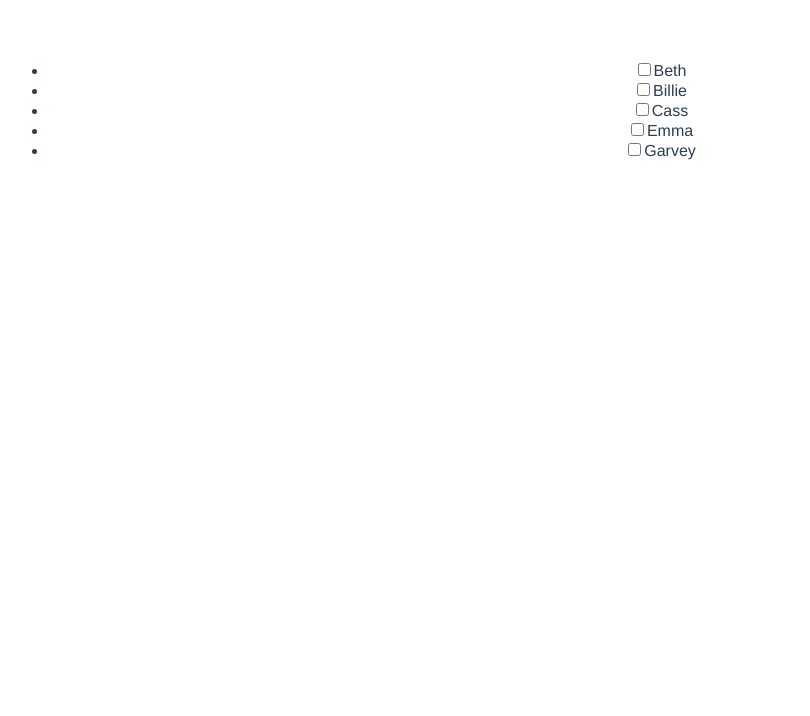
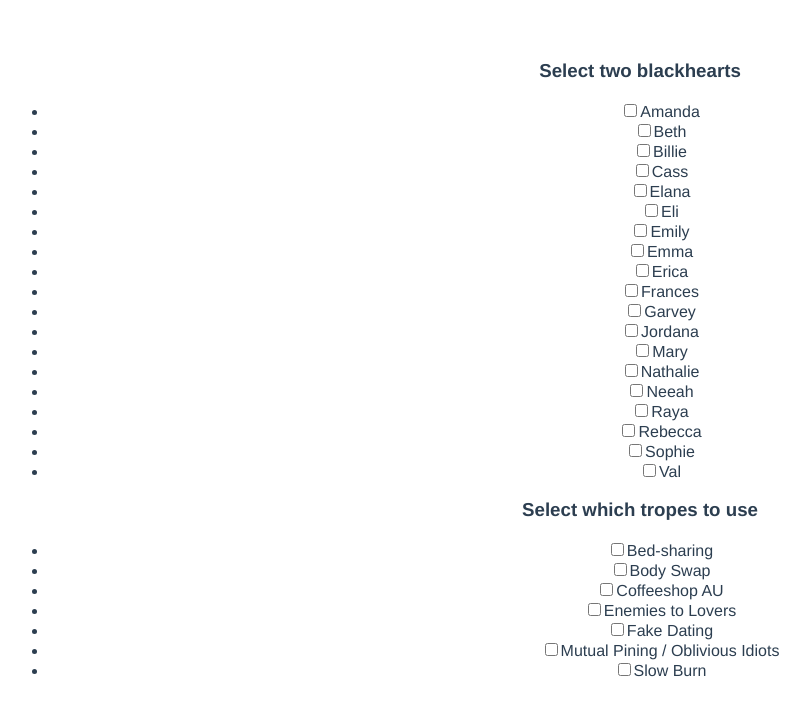
Before and after one commit to billie-rose/blackhearts, a Vue app: page / in a window 1280 px wide. Shown: the top 716 px of the page, without its empty margins (0-810 px from the left). Built offline with nearby package versions, Linux system fonts and the light colour scheme.

Commit message:
progress

```diff
--- /dev/null
+++ b/src/assets/data.js
@@ -0,0 +1,32 @@
+export default {
+    tropes: [
+        'Bed-sharing',
+        'Body Swap',
+        'Coffeeshop AU',
+        'Enemies to Lovers',
+        'Fake Dating',
+        'Mutual Pining / Oblivious Idiots',
+        'Slow Burn',
+    ].sort(),
+    blackhearts: [
+        { name: 'Amanda', pronouns: 'they/them/theirs' },
+        { name: 'Beth', pronouns: 'she/her/hers' },
+        { name: 'Billie', pronouns: 'she/her/hers' },
+        { name: 'Cass', pronouns: 'she/her/hers' },
+        { name: 'Elana', pronouns: 'she/her/hers' },
+        { name: 'Eli', pronouns: 'he/him/his' },
+        { name: 'Emily', pronouns: 'she/her/hers' },
+        { name: 'Emma', pronouns: 'she/her/hers' },
+        { name: 'Erica', pronouns: 'she/her/hers' },
+        { name: 'Frances', pronouns: 'she/her/hers' },
+        { name: 'Garvey', pronouns: 'she/her/hers' },
+        { name: 'Jordana', pronouns: 'she/her/hers' },
+        { name: 'Mary', pronouns: 'she/her/hers' },
+        { name: 'Nathalie', pronouns: 'she/her/hers' },
+        { name: 'Neeah', pronouns: 'she/her/hers' },
+        { name: 'Raya', pronouns: 'they/them/theirs' },
+        { name: 'Rebecca', pronouns: 'she/her/hers' },
+        { name: 'Sophie', pronouns: 'she/her/hers' },
+        { name: 'Val', pronouns: 'she/her/hers' }
+    ].sort()
+}
--- a/src/assets/fics.js
+++ /dev/null
@@ -1,7 +0,0 @@
-export default {
-    "list": [
-        {
-            "text": ""
-        }
-    ]
-}
--- a/src/views/Home.vue
+++ b/src/views/Home.vue
@@ -1,18 +1,26 @@
 <template>
   <div>
+    <h3>Select two blackhearts</h3>
     <ul>
-        <li v-for="blackheart in blackhearts" v-bind:key="blackheart">
-            <input type="checkbox" :id="blackheart" :value="blackheart" v-model="checkedNames"
-                :disabled="checkedNames.length > 1 && !checkedNames.includes(blackheart)">
-            <label :for="blackheart">{{blackheart}}</label>
+        <li v-for="blackheart in blackhearts" v-bind:key="blackheart.name">
+            <input type="checkbox" :id="blackheart.name" :value="blackheart.name" v-model="checkedNames"
+                :disabled="checkedNames.length > 1 && !checkedNames.includes(blackheart.name)">
+            <label :for="blackheart.name">{{blackheart.name}}</label>
         </li>
-        <div v-html="fanfiction[0].text"></div>
+    </ul>
+
+    <h3>Select which tropes to use</h3>
+    <ul>
+        <li v-for="trope in tropes" v-bind:key="trope">
+            <input type="checkbox" :id="trope" :value="trope" v-model="checkedTropes">
+            <label :for="trope">{{trope}}</label>
+        </li>
     </ul>
   </div>
 </template>
 
 <script>
-import fanfiction from "../assets/fics";
+import data from "../assets/data";
 
 export default {
   name: 'Home',
@@ -21,9 +29,10 @@ export default {
   },
   data: function () {
     return {
-      fanfiction: fanfiction.list,
-      blackhearts: ['Beth', 'Billie', 'Cass', 'Emma', 'Garvey' ],
-      checkedNames: []
+      tropes: data.tropes,
+      blackhearts: data.blackhearts,
+      checkedNames: [],
+      checkedTropes: []
     }
   }
 }
```
